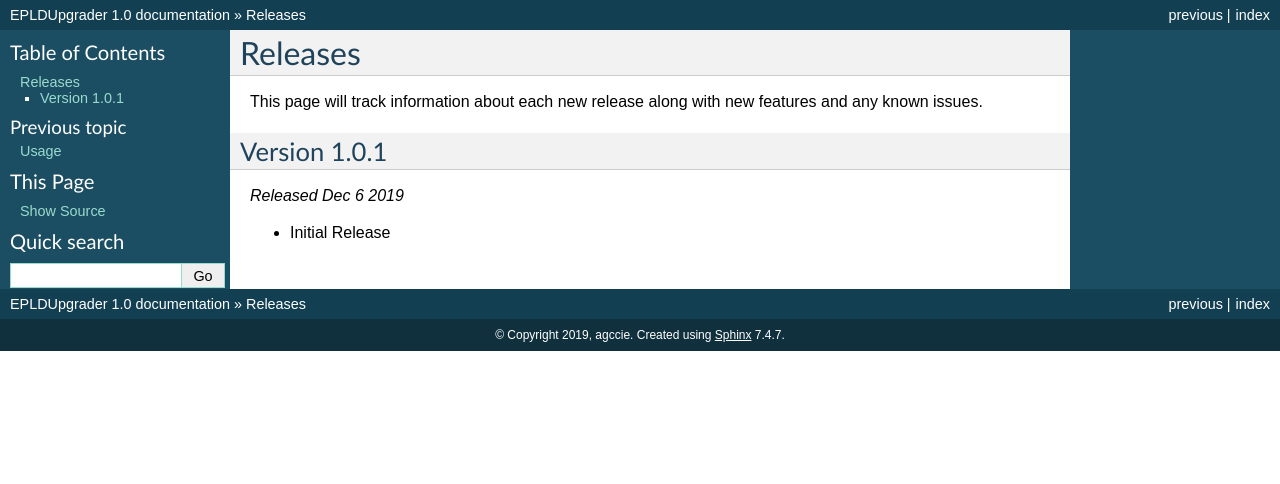
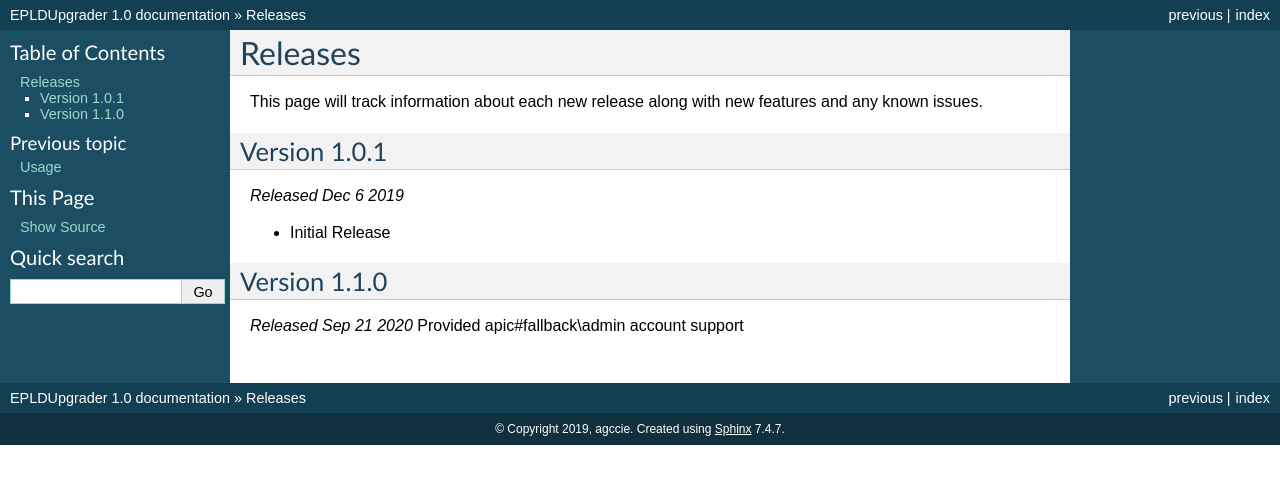
Before and after one commit to welkin0/EPLDUpgraderDocs, a Sphinx documentation site: the page built from docs/releases.rst, in a window 1280 px wide. Shown: the top 484 px of the page. Built offline with Sphinx 7.4.7, drawn with Linux system fonts in a browser that asks for light colours.

Commit message:
Update releases.rst

```diff
--- a/docs/releases.rst
+++ b/docs/releases.rst
@@ -11,3 +11,6 @@ Version 1.0.1
 *Released Dec 6 2019*
 
 * Initial Release
+Version 1.1.0
+--------------
+*Released Sep 21 2020* Provided apic#fallback\\admin account support
```
